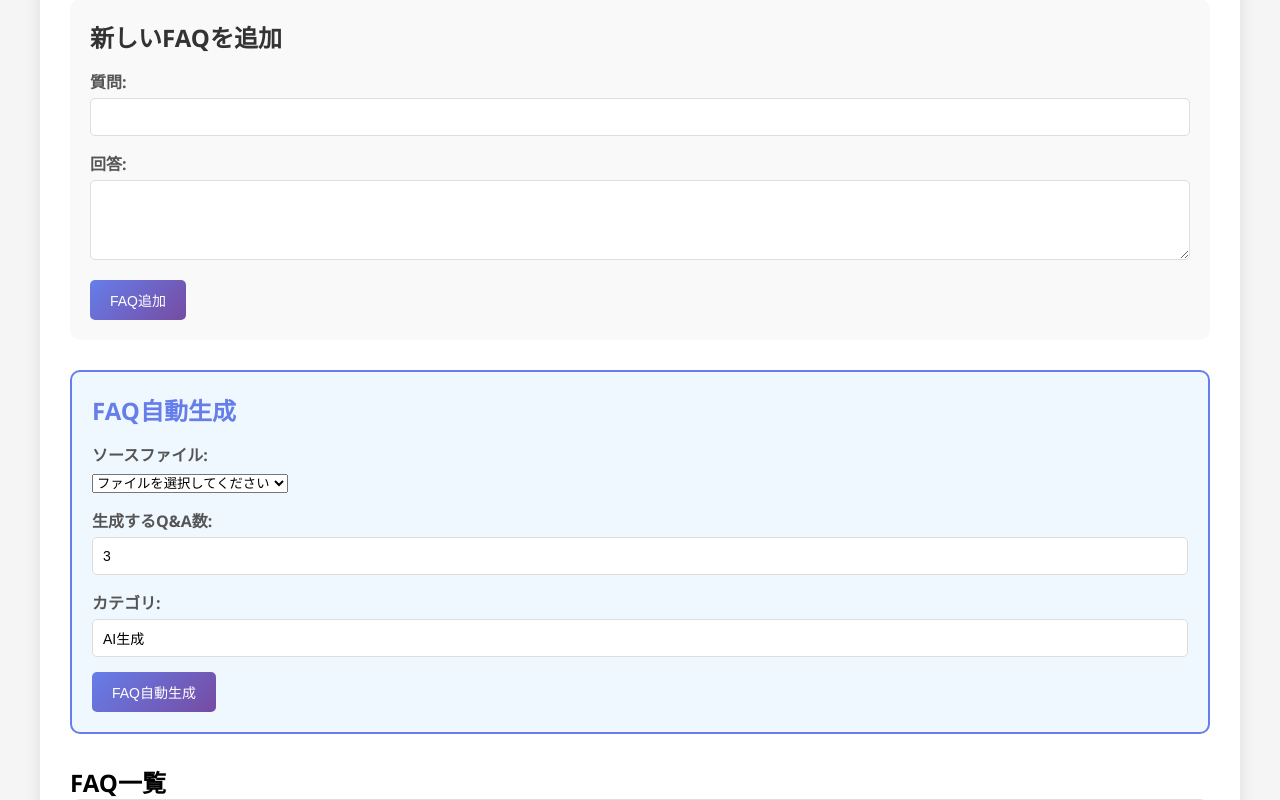
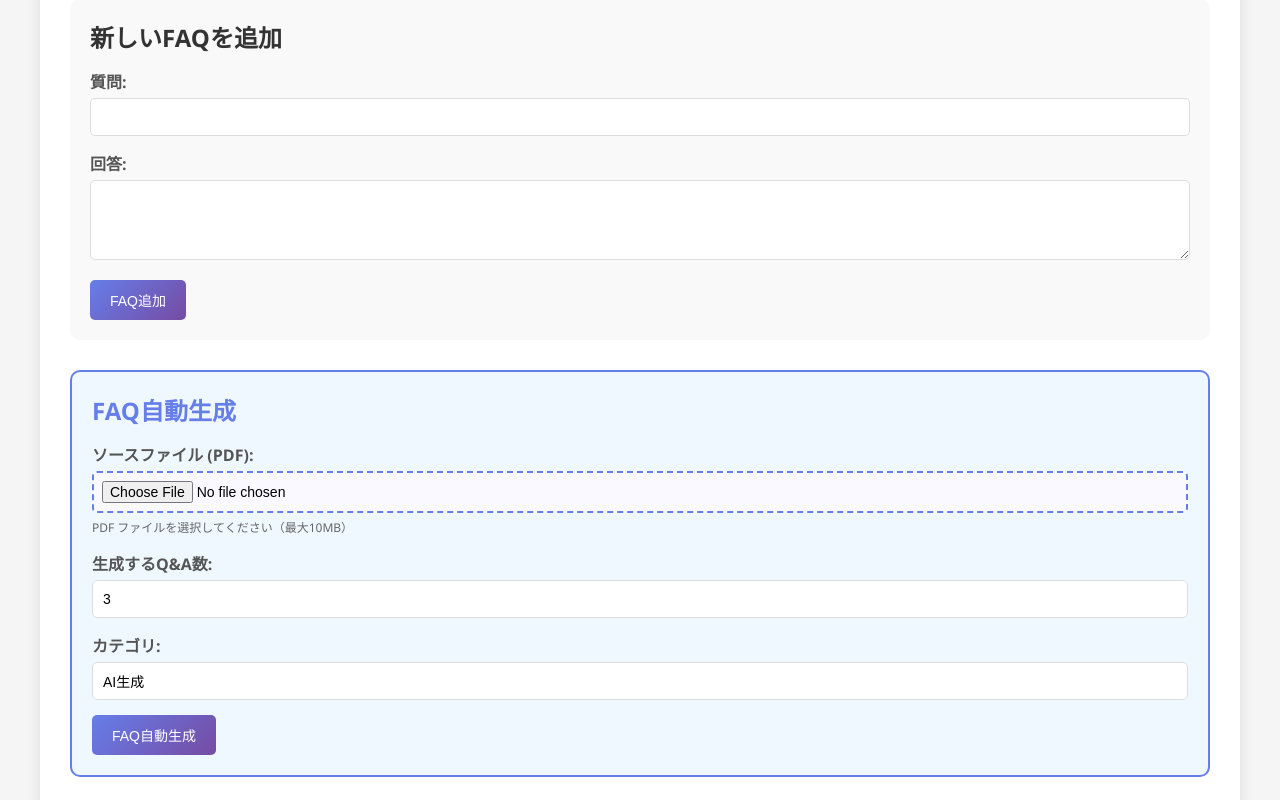
Before and after one commit to kyuwatanabe/faq_system, a Flask app: page /admin in a window 1280 px wide. Shown: the part 278-1078 px from the top of the page. Run offline with Flask 3, Linux system fonts and the light colour scheme.

Commit message:
Add PDF file upload functionality for FAQ generation
- Replace file selection dropdown with file upload input
- Add file size validation (max 10MB)
- Add PDF file type validation
- Implement temporary file management with automatic cleanup
- Add drag-and-drop style file input
- Support any PDF file upload (not limited to reference_docs)
- Works on both local and Railway environments

Features:
- Secure temporary file handling with unique names
- Automatic file cleanup after processing
- File size and type validation
- User-friendly upload interface

🤖 Generated with [Claude Code](https://claude.ai/code)

Co-Authored-By: Claude <noreply@anthropic.com>

```diff
--- a/templates/admin.html
+++ b/templates/admin.html
@@ -245,6 +245,32 @@
             display: block;
         }
 
+        .file-help {
+            display: block;
+            font-size: 12px;
+            color: #666;
+            margin-top: 5px;
+        }
+
+        input[type="file"] {
+            padding: 8px;
+            border: 2px dashed #667eea;
+            border-radius: 5px;
+            background: #f9f9ff;
+            cursor: pointer;
+            transition: border-color 0.3s;
+        }
+
+        input[type="file"]:hover {
+            border-color: #5a6fd8;
+        }
+
+        input[type="file"]:focus {
+            outline: none;
+            border-color: #4a5fc1;
+            box-shadow: 0 0 5px rgba(102, 126, 234, 0.3);
+        }
+
         .faq-number {
             background: #667eea;
             color: white;
@@ -337,11 +363,9 @@
                 <h2>FAQ自動生成</h2>
                 <form action="/admin/auto_generate" method="post" enctype="multipart/form-data">
                     <div class="form-group">
-                        <label for="source_file">ソースファイル:</label>
-                        <select id="source_file" name="source_file" required>
-                            <option value="">ファイルを選択してください</option>
-                            <option value="第2章.pdf">第2章.pdf</option>
-                        </select>
+                        <label for="source_file">ソースファイル (PDF):</label>
+                        <input type="file" id="source_file" name="source_file" accept=".pdf" required>
+                        <small class="file-help">PDF ファイルを選択してください（最大10MB）</small>
                     </div>
                     <div class="form-group">
                         <label for="num_questions">生成するQ&A数:</label>
--- a/web_app.py
+++ b/web_app.py
@@ -162,34 +162,53 @@ def check_duplicates(qa_id):
 def auto_generate_faqs():
     """FAQ自動生成API"""
     try:
-        source_file = request.form.get('source_file', '').strip()
+        # ファイルアップロードの処理
+        uploaded_file = request.files.get('source_file')
         num_questions = int(request.form.get('num_questions', 3))
         category = request.form.get('category', 'AI生成').strip()
 
-        if not source_file:
-            return jsonify({'success': False, 'message': 'ソースファイルを選択してください'})
+        if not uploaded_file or uploaded_file.filename == '':
+            return jsonify({'success': False, 'message': 'PDFファイルを選択してください'})
+
+        if not uploaded_file.filename.lower().endswith('.pdf'):
+            return jsonify({'success': False, 'message': 'PDFファイルのみアップロード可能です'})
 
         if num_questions < 1 or num_questions > 10:
             return jsonify({'success': False, 'message': '生成数は1-10の範囲で指定してください'})
 
-        # PDFファイルのパスを構築
+        # ファイルサイズチェック（10MB制限）
+        uploaded_file.seek(0, 2)  # ファイルの末尾に移動
+        file_size = uploaded_file.tell()
+        uploaded_file.seek(0)  # ファイルの先頭に戻す
+
+        if file_size > 10 * 1024 * 1024:  # 10MB
+            return jsonify({'success': False, 'message': 'ファイルサイズが10MBを超えています'})
+
+        # 一時ファイルとして保存
         import os
-        # 本番環境では reference_docs フォルダを使用
-        reference_dir = os.path.join(os.path.dirname(__file__), 'reference_docs')
+        import tempfile
+        import uuid
 
-        # ローカル開発環境の場合は別のパスを使用
-        if not os.path.exists(reference_dir):
-            reference_dir = r'C:\Users\GF001\Desktop\システム開発\faq_system250924\reference_docs'
+        temp_dir = tempfile.gettempdir()
+        temp_filename = f"uploaded_pdf_{uuid.uuid4().hex[:8]}_{uploaded_file.filename}"
+        pdf_path = os.path.join(temp_dir, temp_filename)
 
-        pdf_path = os.path.join(reference_dir, source_file)
+        try:
+            # アップロードされたファイルを保存
+            uploaded_file.save(pdf_path)
+            print(f"[DEBUG] FAQ自動生成開始 - ファイル: {uploaded_file.filename}, 数: {num_questions}")
 
-        if not os.path.exists(pdf_path):
-            return jsonify({'success': False, 'message': f'ファイルが見つかりません: {source_file}'})
+            # FAQ生成
+            generated_faqs = faq_system.generate_faqs_from_document(pdf_path, num_questions, category)
 
-        print(f"[DEBUG] FAQ自動生成開始 - ファイル: {source_file}, 数: {num_questions}")
-
-        # FAQ生成
-        generated_faqs = faq_system.generate_faqs_from_document(pdf_path, num_questions, category)
+        finally:
+            # 一時ファイルをクリーンアップ
+            try:
+                if os.path.exists(pdf_path):
+                    os.remove(pdf_path)
+                    print(f"[DEBUG] 一時ファイル削除: {pdf_path}")
+            except Exception as cleanup_error:
+                print(f"[DEBUG] 一時ファイル削除エラー: {cleanup_error}")
 
         if not generated_faqs:
             return jsonify({'success': False, 'message': 'FAQの生成に失敗しました'})
@@ -203,7 +222,7 @@ def auto_generate_faqs():
                     answer=faq.get('answer', ''),
                     keywords=faq.get('keywords', ''),
                     category=faq.get('category', category),
-                    user_question=f"[自動生成] {source_file}から生成"
+                    user_question=f"[自動生成] {uploaded_file.filename}から生成"
                 )
                 added_count += 1
                 print(f"[DEBUG] 承認待ちQ&Aに追加: {qa_id}")
```
